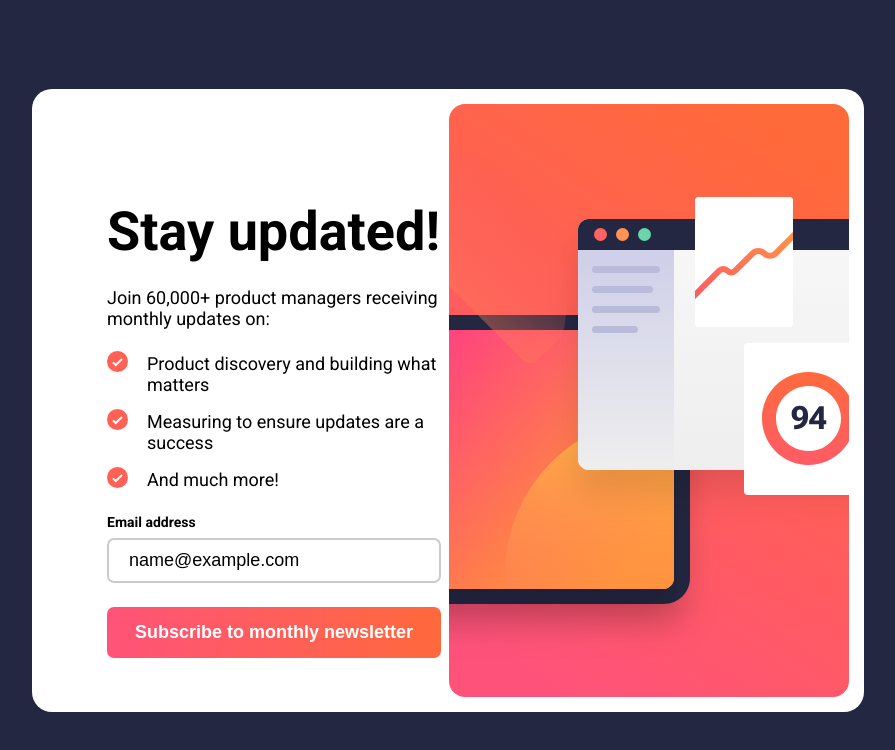
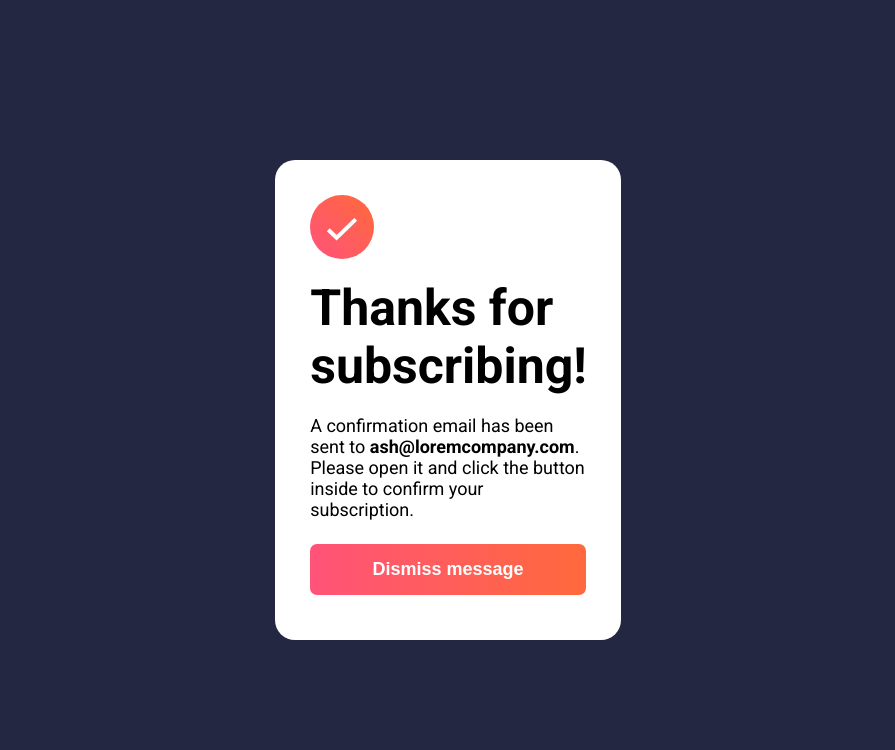
Before and after one commit to lxstchance/signUp, a plain HTML site: page index.html in a window 1280 px wide. Both pictures are taken after typing "name@example.com" into the empty fields and a click on the button "Subscribe to monthly newsletter". Shown: the whole page, without its empty margins (192-1087 px from the left). Drawn offline with Linux system fonts and the light colour scheme.

Commit message:
add succes popup

```diff
--- a/index.html
+++ b/index.html
@@ -16,7 +16,7 @@
 
   <!-- Sign-up form start -->
   <div class="container">
-    <div class="inner">
+    <div class="inner sing-up">
       <div class="content">
         <h1 class="content__title">
           Stay updated!
@@ -36,23 +36,21 @@
           </div>
           <input class="content__input" id="input-email" type="email" required minlength="5"
             placeholder="email@company.com">
-          <button class="content__btn btn-disabled" type="submit">Subscribe to monthly newsletter</button>
+          <button class="content__btn btn-disabled btn" type="submit">Subscribe to monthly newsletter</button>
         </form>
       </div>
       <img src="./assets/images/illustration-sign-up-desktop.svg" alt="" class="image">
     </div>
+
+
+    <div class="message message_disabled">
+      <img src="./assets/images/icon-success.svg" alt="" class="message__img">
+      <h1 class="message__title">Thanks for subscribing!</h1>
+      <p class="message__subtitle">A confirmation email has been sent to <span class="bold">ash@loremcompany.com</span>.
+        Please open it and click the button inside to confirm your subscription.</p>
+      <button class="message__btn btn">Dismiss message</button>
+    </div>
   </div>
-  <!-- Success message start -->
-
-  <!-- Thanks for subscribing!
-
-  A confirmation email has been sent to ash@loremcompany.com.
-  Please open it and click the button inside to confirm your subscription.
-
-  Dismiss message -->
-
-  <!-- Success message end -->
-
   <script src="./main.js"></script>
 </body>
 
--- a/main.js
+++ b/main.js
@@ -1,7 +1,13 @@
 const form = document.querySelector('.content__form');
 const emailInput = document.querySelector('.content__input');
 const errorSpan = document.querySelector('.error');
+
 const btn = document.querySelector('.content__btn');
+const btnSuccess = document.querySelector('.message__btn');
+
+const singUpInner = document.querySelector('.sing-up');
+const successInner = document.querySelector('.message');
+
 
 emailInput.addEventListener('input', function () {
     if (emailInput.validity.valid) {
@@ -37,5 +43,13 @@ function showError() {
 
 btn.addEventListener('click', function (evt) {
     evt.preventDefault();
-    console.log(emailInput.value)
+    console.log(emailInput.value);
+    singUpInner.classList.add('sing-up_disabled');
+    successInner.classList.remove('message_disabled');
 })
+
+btnSuccess.addEventListener('click', function (evt) {
+    evt.preventDefault();
+    singUpInner.classList.remove('sing-up_disabled');
+    successInner.classList.add('message_disabled');
+})
--- a/style.css
+++ b/style.css
@@ -116,7 +116,7 @@ body {
     background-color: #FFE8E6;
 }
 
-.content__btn {
+.btn {
     margin-top: 1.5rem;
     padding: 15px 0;
     font-size: var(--fs);
@@ -140,5 +140,43 @@ body {
 }
 
 .btn-disabled {
-    opacity: 0.5;
+    background: var(--dark-grey);
 }
+
+.sing-up_disabled {
+    display: none;
+}
+
+.message {
+    width: 27vw;
+    height: 60vh;
+    background-color: var(--white);
+    padding: 35px;
+    border-radius: 20px;
+    display: flex;
+    flex-direction: column;
+}
+
+.message_disabled {
+    display: none;
+}
+
+.message__img {
+    width: 64px;
+    height: 64px;
+}
+
+.message__title {
+    margin-top: 20px;
+    font-size: 50px;
+    font-weight: var(--weight-bold);
+}
+
+.message__subtitle {
+    font-size: var(--fs-paragraph);
+    margin-top: 20px;
+}
+
+.bold {
+    font-weight: var(--weight-bold);
+}
```
